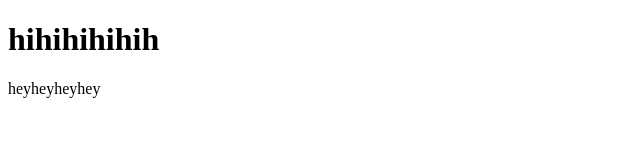
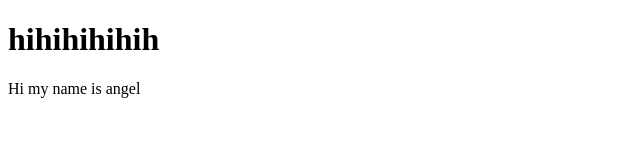
Before and after one commit to AngelZeferino/crazyforPizzaCode, a plain HTML site: page index.html in a window 1280 px wide. Shown: the full height of the page, 0-640 px from the left. Drawn offline with Linux system fonts and the light colour scheme.

Commit message:
Update index.html

```diff
--- a/index.html
+++ b/index.html
@@ -6,7 +6,7 @@
 <body>
 
 <h1>hihihihihih</h1>
-<p>heyheyheyhey</p>
+<p>Hi my name is angel </p>
 
 </body>
 </html>
```
